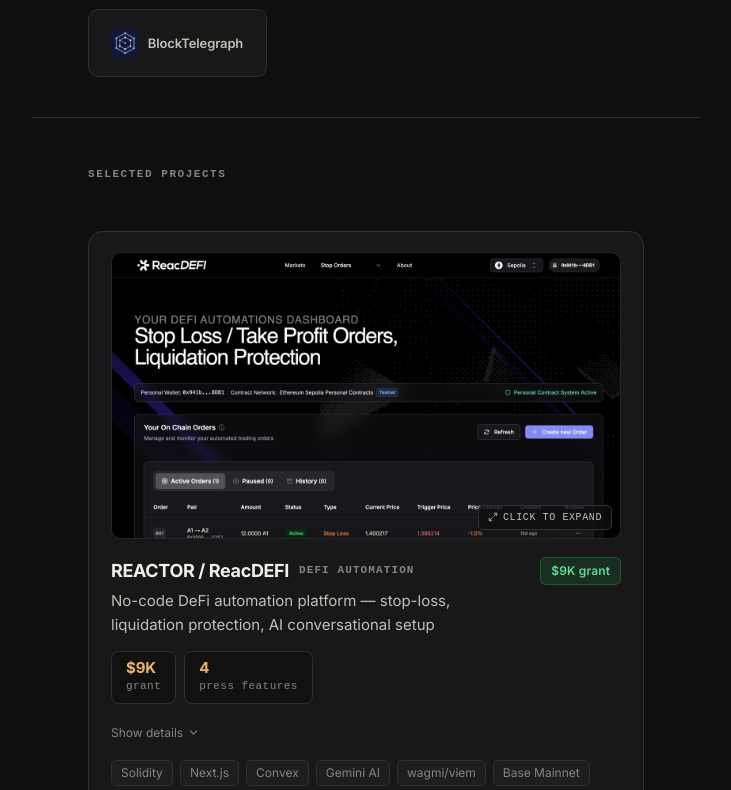
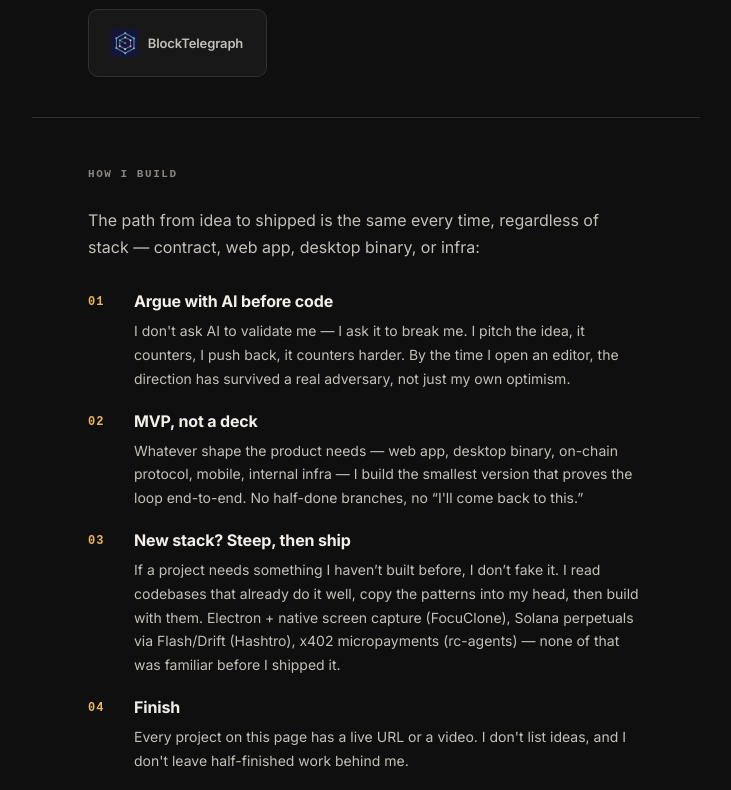
Before and after one commit to harshkas4na/harsh-kasana, a Next.js app: page / in a window 1280 px wide. Shown: the part 910-1700 px from the top of the page, without its empty margins (244-975 px from the left). Built offline with nearby package versions, Linux system fonts and the light colour scheme.

Commit message:
About me refactored

```diff
--- a/app/data.ts
+++ b/app/data.ts
@@ -611,13 +611,39 @@
 ];
 
 // ─── skills ───────────────────────────────────────────────────────────────────
-export const SKILLS = [
-  "Solidity", "TypeScript", "JavaScript", "Rust", "Python", "C++",
-  "Next.js", "React", "Node.js", "FastAPI",
-  "Hardhat", "Foundry", "wagmi/viem",
-  "Supabase", "PostgreSQL", "Docker",
-  "Solana", "Ethereum", "Reactive Network",
+// Three primary pillars + a quiet "also fluent in" line. The goal is hierarchy:
+// main work reads as main, supporting tools read as supporting.
+export const SKILL_PILLARS: { title: string; line: string; tools: string[] }[] = [
+  {
+    title: "Smart Contracts",
+    line:  "Production deployments on EVM mainnets and Solana. Reactive Smart Contracts as a daily driver.",
+    tools: ["Solidity", "Reactive SCs", "Rust + Anchor", "Foundry", "Hardhat", "wagmi/viem"],
+  },
+  {
+    title: "Full-Stack Product",
+    line:  "Contract, API, and UI in the same week. Realtime, auth, and KYC where the product needs them.",
+    tools: ["Next.js", "TypeScript", "FastAPI", "Node.js", "Supabase + Postgres", "Convex"],
+  },
+  {
+    title: "AI Integration",
+    line:  "Natural language → on-chain action. Agent loops, MCP servers, x402 micropayments.",
+    tools: ["Gemini", "Claude / Claude Code", "MCP", "x402", "TensorFlow"],
+  },
 ];
+
+// Quiet supporting layer — kept short on purpose.
+export const SKILL_SUPPORT: string[] = [
+  "Electron", "Docker", "WebSocket", "Privy", "Tailwind",
+  "Framer Motion", "ffmpeg", "Vercel", "Sui", "Citrea", "Base",
+];
+
+// Flat list kept for any consumer that just wants tags. Deduplicated.
+export const SKILLS: string[] = Array.from(
+  new Set([
+    ...SKILL_PILLARS.flatMap((p) => p.tools),
+    ...SKILL_SUPPORT,
+  ])
+);
 
 // ─── testimonials ─────────────────────────────────────────────────────────────
 // Add real quotes here once collected. Section auto-hides if empty.
--- a/app/page.tsx
+++ b/app/page.tsx
@@ -9,7 +9,7 @@
   Quote, Target, Maximize2, Play, Search, ArrowRight, type LucideIcon,
 } from "lucide-react";
 import {
-  PROJECTS, MORE, TIMELINE, SKILLS, PRESS,
+  PROJECTS, MORE, TIMELINE, SKILL_PILLARS, SKILL_SUPPORT, PRESS,
   TESTIMONIALS, LOOKING_FOR, applyPreset,
   X_STATS, ARTICLES, PROJECT_HIGHLIGHTS,
   type Project,
@@ -258,9 +258,10 @@
           <X size={18} />
         </button>
         {[
-          { label: "projects", href: "#projects" },
-          { label: "about",    href: "#about"    },
-          { label: "journey",  href: "#journey"  },
+          { label: "how I build", href: "#how-i-build" },
+          { label: "projects",    href: "#projects"    },
+          { label: "about",       href: "#about"       },
+          { label: "journey",     href: "#journey"     },
           { label: "writing",  href: "https://medium.com/@harshkasana05", external: true },
         ].map(({ label, href, external }) => (
           <a key={label} href={href} target={external ? "_blank" : undefined} rel={external ? "noopener noreferrer" : undefined}
@@ -797,10 +798,11 @@
 // ─── side rails (≥1280px only) ───────────────────────────────────────────────
 
 const RAIL_SECTIONS = [
-  { id: "projects", label: "Projects" },
-  { id: "about",    label: "About" },
-  { id: "journey",  label: "Journey" },
-  { id: "contact",  label: "Contact" },
+  { id: "how-i-build", label: "How I Build" },
+  { id: "projects",    label: "Projects" },
+  { id: "about",       label: "About" },
+  { id: "journey",     label: "Journey" },
+  { id: "contact",     label: "Contact" },
 ];
 const RAIL_IDS = RAIL_SECTIONS.map((s) => s.id);
 
@@ -982,8 +984,9 @@
 
 function buildCmdItems(): CmdItem[] {
   const sections: CmdItem[] = [
-    { id: "nav-top",      label: "Top",           group: "Navigate", Icon: ArrowRight,   kind: "anchor", target: "#top" },
-    { id: "nav-projects", label: "Projects",      group: "Navigate", Icon: ArrowRight,   kind: "anchor", target: "#projects" },
+    { id: "nav-top",         label: "Top",          group: "Navigate", Icon: ArrowRight, kind: "anchor", target: "#top" },
+    { id: "nav-how-i-build", label: "How I Build",  group: "Navigate", Icon: ArrowRight, kind: "anchor", target: "#how-i-build" },
+    { id: "nav-projects",    label: "Projects",     group: "Navigate", Icon: ArrowRight, kind: "anchor", target: "#projects" },
     { id: "nav-about",    label: "About",         group: "Navigate", Icon: ArrowRight,   kind: "anchor", target: "#about" },
     { id: "nav-journey",  label: "Journey",       group: "Navigate", Icon: ArrowRight,   kind: "anchor", target: "#journey" },
     { id: "nav-contact",  label: "Contact",       group: "Navigate", Icon: ArrowRight,   kind: "anchor", target: "#contact" },
@@ -1199,6 +1202,69 @@
 
       <Divider />
 
+      {/* ── how I build ── */}
+      <section id="how-i-build" style={{ maxWidth: W, margin: "0 auto", padding: `48px ${px}` }}>
+        <Reveal><SectionLabel>How I Build</SectionLabel></Reveal>
+        <Reveal delay={0.05}>
+          <p style={{ color: C.textSub, fontSize: 16, lineHeight: 1.7, margin: "0 0 28px", maxWidth: 640 }}>
+            The path from idea to shipped is the same every time, regardless of stack — contract, web app, desktop binary, or infra:
+          </p>
+        </Reveal>
+
+        <div style={{ display: "flex", flexDirection: "column", gap: 18, maxWidth: 720 }}>
+          {[
+            {
+              n: "01",
+              title: "Argue with AI before code",
+              body:
+                "I don't ask AI to validate me — I ask it to break me. I pitch the idea, it counters, I push back, it counters harder. By the time I open an editor, the direction has survived a real adversary, not just my own optimism.",
+            },
+            {
+              n: "02",
+              title: "MVP, not a deck",
+              body:
+                "Whatever shape the product needs — web app, desktop binary, on-chain protocol, mobile, internal infra — I build the smallest version that proves the loop end-to-end. No half-done branches, no “I'll come back to this.”",
+            },
+            {
+              n: "03",
+              title: "New stack? Steep, then ship",
+              body:
+                "If a project needs something I haven’t built before, I don’t fake it. I read codebases that already do it well, copy the patterns into my head, then build with them. Electron + native screen capture (FocuClone), Solana perpetuals via Flash/Drift (Hashtro), x402 micropayments (rc-agents) — none of that was familiar before I shipped it.",
+            },
+            {
+              n: "04",
+              title: "Finish",
+              body:
+                "Every project on this page has a live URL or a video. I don't list ideas, and I don't leave half-finished work behind me.",
+            },
+          ].map((step, i) => (
+            <Reveal key={step.n} delay={0.07 + i * 0.05}>
+              <div style={{ display: "flex", gap: 18, alignItems: "flex-start" }}>
+                <span
+                  style={{
+                    fontSize: 12, fontWeight: 700, color: C.accent,
+                    fontFamily: "ui-monospace, monospace", letterSpacing: "0.08em",
+                    paddingTop: 4, flexShrink: 0, minWidth: 28,
+                  }}
+                >
+                  {step.n}
+                </span>
+                <div style={{ flex: 1, minWidth: 0 }}>
+                  <h3 style={{ fontSize: 16, fontWeight: 700, color: C.text, margin: "0 0 6px", letterSpacing: "-0.01em" }}>
+                    {step.title}
+                  </h3>
+                  <p style={{ fontSize: 14, color: C.textSub, lineHeight: 1.7, margin: 0 }}>
+                    {step.body}
+                  </p>
+                </div>
+              </div>
+            </Reveal>
+          ))}
+        </div>
+      </section>
+
+      <Divider />
+
       {/* ── projects ── */}
       <section id="projects" style={{ maxWidth: W, margin: "0 auto", padding: `48px ${px}` }}>
         <Suspense fallback={<SectionLabel>Selected Projects</SectionLabel>}>
@@ -1276,10 +1342,22 @@
             </p>
           </Reveal>
           <Reveal delay={0.12}>
-            <p style={{ fontSize: 11, fontWeight: 700, color: C.textMuted, letterSpacing: "0.14em", textTransform: "uppercase", fontFamily: "ui-monospace, monospace", marginBottom: 12 }}>Skills</p>
-            <div style={{ display: "flex", flexWrap: "wrap", gap: 7 }}>
-              {SKILLS.map((s) => <Tag key={s}>{s}</Tag>)}
+            <p style={{ fontSize: 11, fontWeight: 700, color: C.textMuted, letterSpacing: "0.14em", textTransform: "uppercase", fontFamily: "ui-monospace, monospace", marginBottom: 14 }}>Where I focus</p>
+            <div style={{ display: "flex", flexDirection: "column", gap: 14, marginBottom: 22 }}>
+              {SKILL_PILLARS.map((p) => (
+                <div key={p.title} style={{ background: C.bgCard, border: `1px solid ${C.border}`, borderRadius: 10, padding: "14px 16px" }}>
+                  <p style={{ fontSize: 14, fontWeight: 700, color: C.text, margin: 0, letterSpacing: "-0.01em" }}>{p.title}</p>
+                  <p style={{ fontSize: 13, color: C.textSub, lineHeight: 1.6, margin: "4px 0 10px" }}>{p.line}</p>
+                  <p style={{ fontSize: 12, color: C.textMuted, fontFamily: "ui-monospace, monospace", letterSpacing: "0.02em", margin: 0 }}>
+                    {p.tools.join(" · ")}
+                  </p>
+                </div>
+              ))}
             </div>
+            <p style={{ fontSize: 12, color: C.textMuted, fontFamily: "ui-monospace, monospace", letterSpacing: "0.02em", margin: 0, lineHeight: 1.7 }}>
+              <span style={{ textTransform: "uppercase", letterSpacing: "0.12em", marginRight: 8 }}>also fluent in</span>
+              {SKILL_SUPPORT.join(" · ")}
+            </p>
           </Reveal>
         </div>
       </section>
```
Also changed, not shown: public/skills.md (+36 -24 lines), 1 other file (tests, documents, lock files or other folders).
